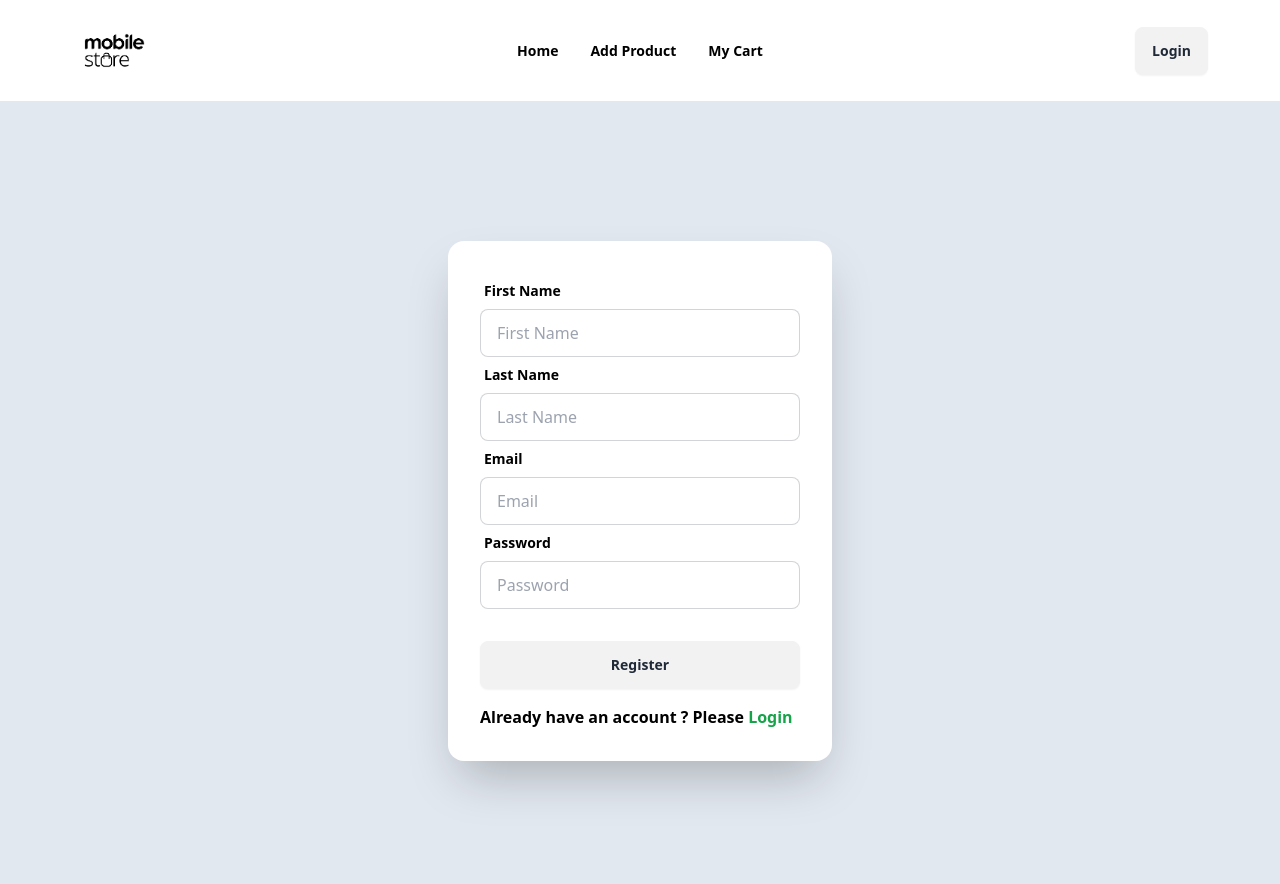
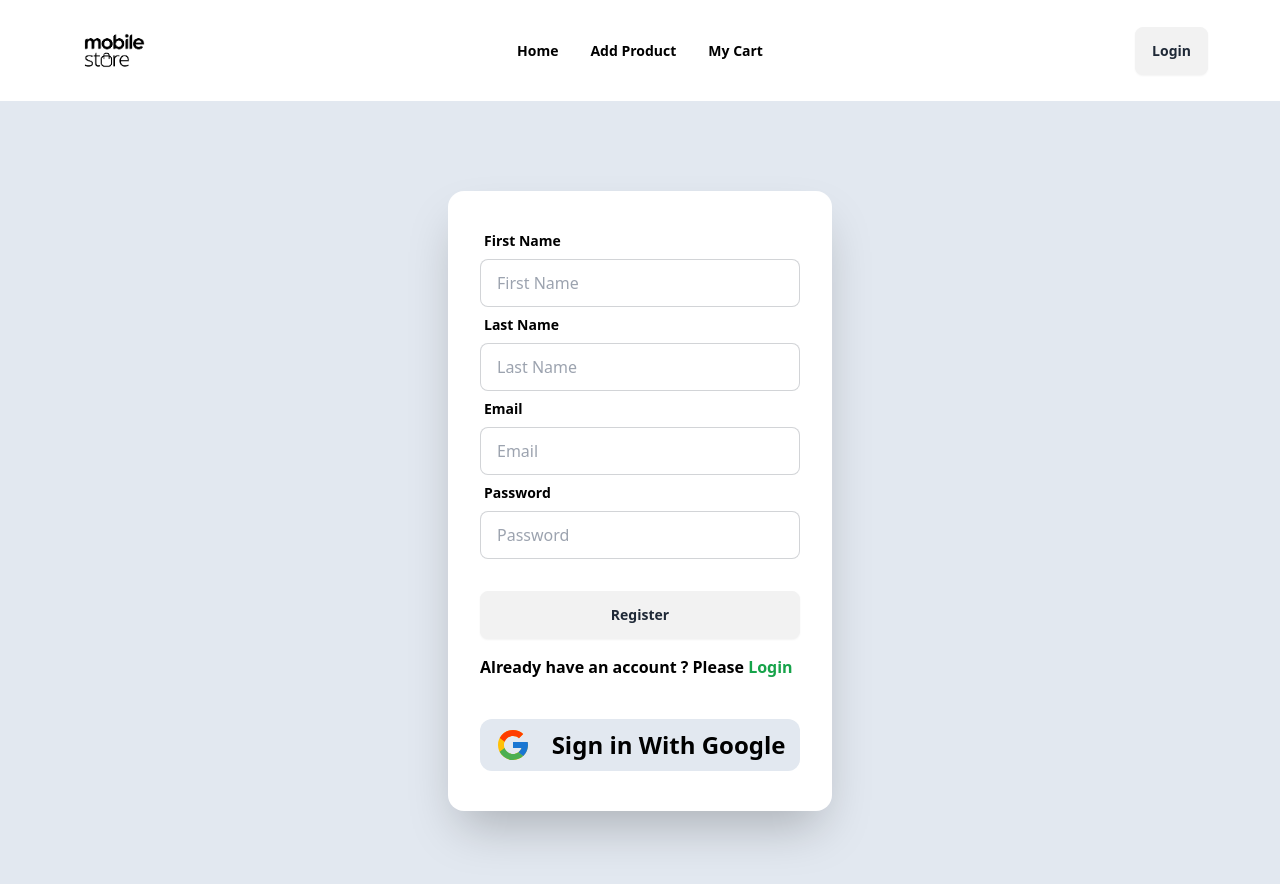
Before and after one commit to mozammal01/mobile-store, a React (Vite) app: page /register in a window 1280 px wide. Shown: the top 884 px of the page. Built offline with nearby package versions, Linux system fonts and the light colour scheme; no server answers.

Commit message:
register, login, navber , firebase authentication and google login updated

```diff
--- a/package.json
+++ b/package.json
@@ -12,9 +12,11 @@
   "dependencies": {
     "firebase": "^10.12.2",
     "localforage": "^1.10.0",
+    "lucide-react": "^0.397.0",
     "match-sorter": "^6.3.4",
     "react": "^18.3.1",
     "react-dom": "^18.3.1",
+    "react-icons": "^5.2.1",
     "react-router-dom": "^6.24.0",
     "sort-by": "^1.2.0",
     "sweetalert2": "^11.12.0"
--- a/src/pages/Home/Navber.jsx
+++ b/src/pages/Home/Navber.jsx
@@ -55,7 +55,7 @@ const Navber = () => {
                 <div className="w-10 rounded-full">
                   <img
                     alt="Tailwind CSS Navbar component"
-                    src={UserImg} />
+                    src={user?.photoURL || UserImg} />
                 </div>
               </div>
             </div> :
--- a/src/pages/Login/Login.jsx
+++ b/src/pages/Login/Login.jsx
@@ -3,10 +3,11 @@ import { Link } from "react-router-dom";
 import { AuthContext } from "../../provider/AuthProvider";
 import Swal from "sweetalert2";
 import Navber from "../Home/Navber";
+import { FcGoogle } from "react-icons/fc";
 
 const Login = () => {
 
-  const { signIn } = useContext(AuthContext);
+  const { signIn, googleLogin } = useContext(AuthContext);
 
   const handleLogin = e => {
     e.preventDefault();
@@ -30,13 +31,31 @@ const Login = () => {
           timer: 1500
         });
       })
-      .catch(error => {
-        console.error(error);
+      .catch(err => {
+        console.log(err);
+        Swal.fire({
+          icon: "error",
+          title: "Oops...",
+          text: `Error: ${err.message}`,
+          footer: '<a href="#">Why do I have this issue?</a>'
+        });
       })
 
     console.log(user);
     // console.log(app)
   }
+
+
+  const handleGoogleLogin = () => {
+    googleLogin()
+      .then(result => {
+        console.log(result.user);
+      })
+      .catch(error => {
+        console.error(error);
+      })
+  }
+
 
   return (
     <>
@@ -64,6 +83,12 @@ const Login = () => {
               <p className="text-base font-semibold mt-4">Do not have an account ? Please <Link to="/register" className="text-red-600 font-bold">Register</Link> </p>
             </div>
           </form>
+          <div className="py-2 pb-10">
+            <button onClick={handleGoogleLogin} className="w-10/12 mx-auto hover:bg-slate-950  hover:text-white  bg-slate-200 rounded-xl p-2 flex items-center justify-around">
+              <FcGoogle className=" text-4xl me-2" />
+              <p className="text-2xl font-semibold">Sign in With Google</p>
+            </button>
+          </div>
         </div>
       </div>
     </>
--- a/src/pages/Register/Register.jsx
+++ b/src/pages/Register/Register.jsx
@@ -3,10 +3,12 @@ import { Link } from "react-router-dom";
 import Swal from "sweetalert2";
 import { AuthContext } from "../../provider/AuthProvider";
 import Navber from "../Home/Navber";
+import { FcGoogle } from "react-icons/fc";
+
 
 const Register = () => {
 
-  const { createUser } = useContext(AuthContext);
+  const { createUser, googleLogin } = useContext(AuthContext);
 
   const handleRegister = e => {
     e.preventDefault();
@@ -45,24 +47,38 @@ const Register = () => {
             timer: 1500
           });
         })
-        .catch(error => {
-          console.error(error);
+        .catch(err => {
+          console.log(err);
+          Swal.fire({
+            icon: "error",
+            title: "Oops...",
+            text: `Error: ${err.message}`,
+            footer: '<a href="#">Why do I have this issue?</a>'
+          });
         })
 
     }
 
   }
 
+  const handleGoogleLogin = () => {
+    googleLogin()
+      .then(result => {
+        console.log(result.user);
+      })
+      .catch(error => {
+        console.error(error);
+      })
+  }
+
 
 
   return (
     <>
-
-
       <Navber></Navber>
-    <div className="hero min-h-screen bg-slate-200">
-      <div className="card w-full bg-white max-w-sm shrink-0 shadow-2xl">
-        <form onSubmit={handleRegister} className="card-body  ">
+      <div className="hero min-h-screen  p-10 bg-slate-200">
+        <div className="card w-full max-w-sm shrink-0 shadow-2xl bg-white ">
+          <form onSubmit={handleRegister} className="card-body rounded-lg">
             <div className="form-control">
               <label className="label">
                 <span className="label-text text-black font-semibold">First Name</span>
@@ -83,14 +99,21 @@ const Register = () => {
                 <span className="label-text text-black font-semibold">Password</span>
               </label>
               <input type="password" name="password" placeholder="Password" className="input input-bordered text-white" required id="pass" />
+            </div>
 
-          </div>
             <div className="form-control mt-6">
               <button className="btn">Register</button>
               <p className="text-base font-semibold mt-4">Already have an account ? Please <Link to="/login" className="text-green-600 font-bold">Login</Link> </p>
             </div>
           </form>
+          <div className="py-2 pb-10">
+            <button onClick={handleGoogleLogin} className="w-10/12 mx-auto hover:bg-slate-950  hover:text-white  bg-slate-200 rounded-xl p-2 flex items-center justify-around">
+              <FcGoogle className=" text-4xl me-2" />
+              <p className="text-2xl font-semibold">Sign in With Google</p>
+            </button>
           </div>
+        </div>
+
       </div>
     </>
   );
--- a/src/provider/AuthProvider.jsx
+++ b/src/provider/AuthProvider.jsx
@@ -1,8 +1,7 @@
-import { createUserWithEmailAndPassword, getAuth, onAuthStateChanged, signInWithEmailAndPassword, signOut } from 'firebase/auth';
+import { createUserWithEmailAndPassword, getAuth, onAuthStateChanged, signInWithEmailAndPassword, signInWithPopup, signOut, GoogleAuthProvider } from 'firebase/auth';
 import PropTypes from 'prop-types';
 import { createContext, useEffect, useState } from 'react';
 import app from '../../firebase/firebase.config';
-// import app from '../firebase/firebase.config';
 
 export const AuthContext = createContext(null);
 
@@ -28,6 +27,14 @@ const AuthProvider = ({ children }) => {
     return signOut(auth)
   }
 
+
+  // Google Login
+  const googleProvider = new GoogleAuthProvider();
+
+  const googleLogin = () => {
+    return signInWithPopup(auth, googleProvider);
+  }
+
   useEffect(() => {
     const unSubscribe = onAuthStateChanged(auth, currentUser => {
       console.log('User in the auth state changed', currentUser)
@@ -43,7 +50,8 @@ const AuthProvider = ({ children }) => {
     user,
     createUser,
     signIn,
-    logOut
+    logOut,
+    googleLogin
   }
 
   return (
```
Also changed, not shown: 1 other file (tests, documents, lock files or other folders). Lines whose indentation alone changed are shown as unchanged.
